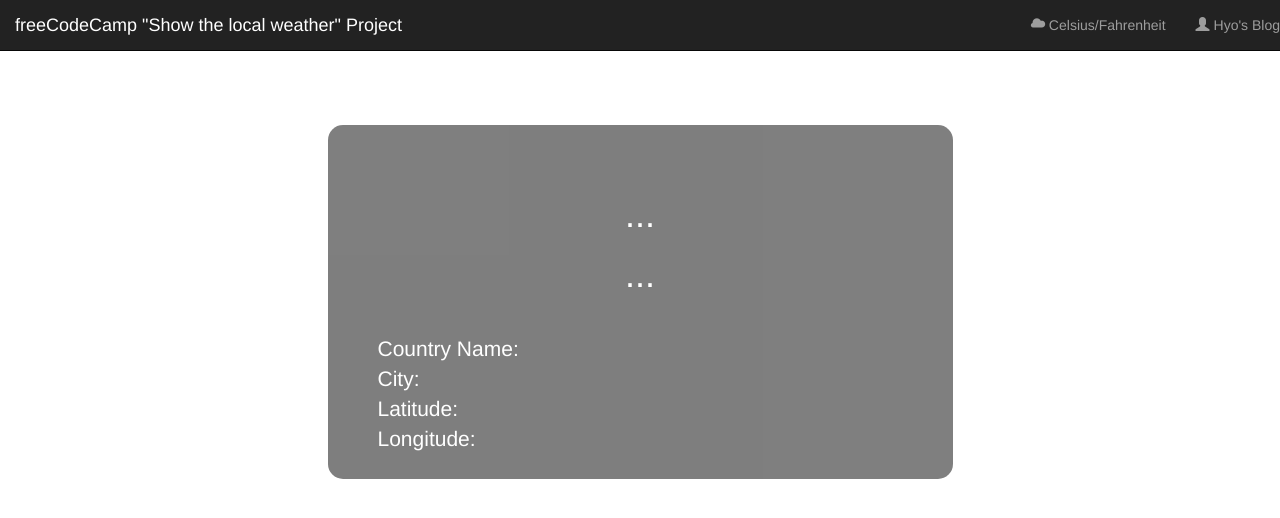
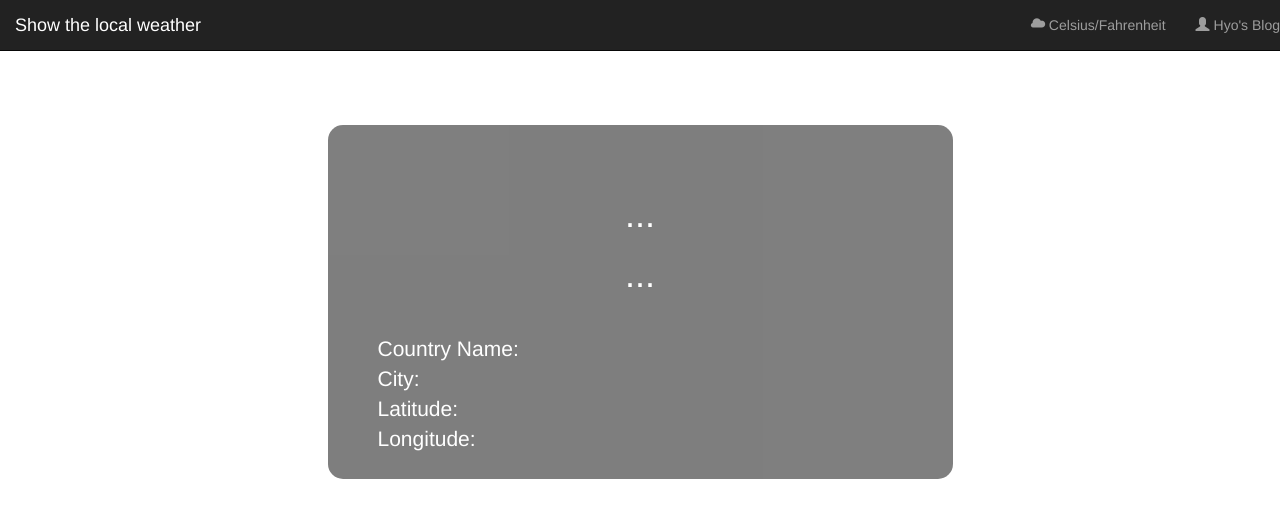
Before and after one commit to hckim16/Weather, a website: page index.html in a window 1280 px wide. Drawn offline with Linux system fonts and the light colour scheme.

Commit message:
Update index.html

```diff
--- a/index.html
+++ b/index.html
@@ -13,7 +13,7 @@
     <div class="container-fluid">
         <nav class="navbar navbar-inverse navbar-fixed-top">
             <div class="navbar-header">
-                <a class="navbar-brand" href="https://www.freecodecamp.org/challenges/show-the-local-weather" target="blank">freeCodeCamp "Show the local weather" Project</a>
+                <a class="navbar-brand" href="https://github.com/hckim16/Weather" target="blank">Show the local weather</a>
             </div>
             <ul class="nav navbar-nav navbar-right">
                 <li><a href="#" id="toggle"><span class="glyphicon glyphicon-cloud"></span> Celsius/Fahrenheit</a></li>
```
